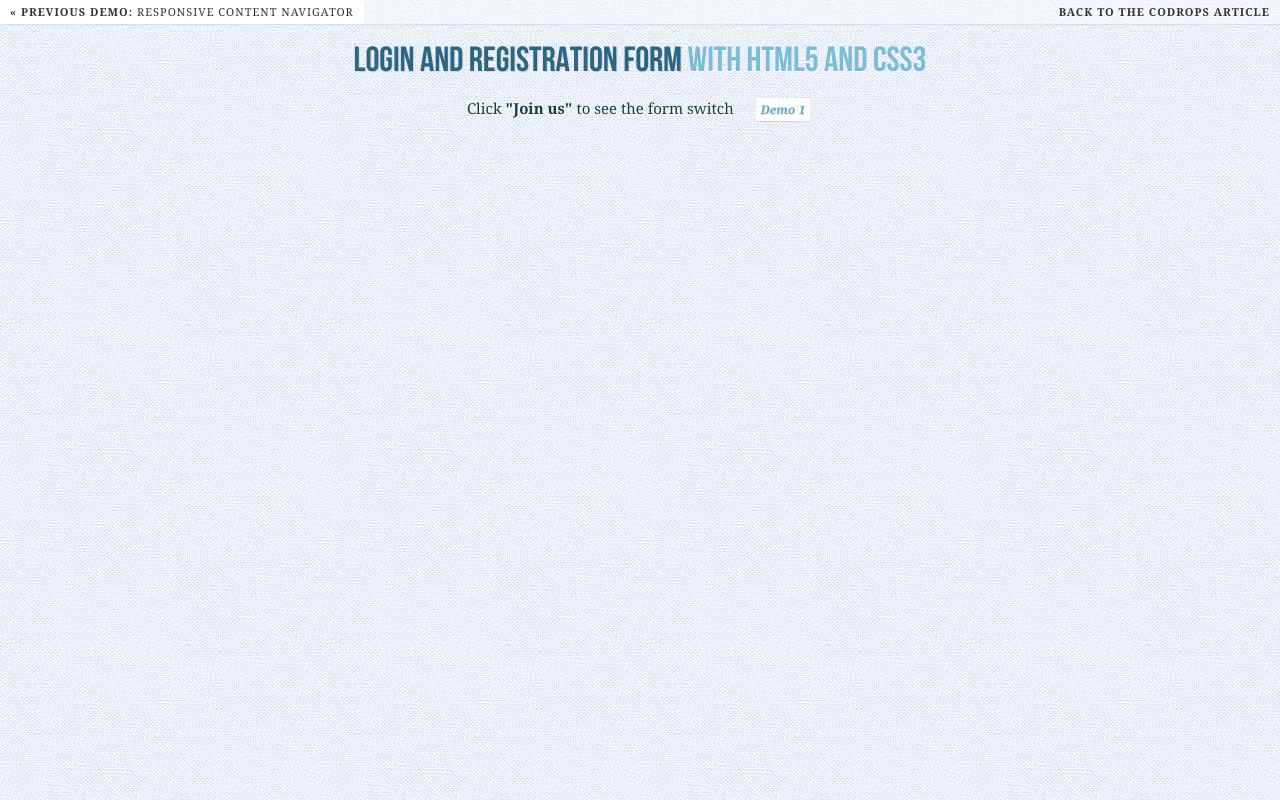
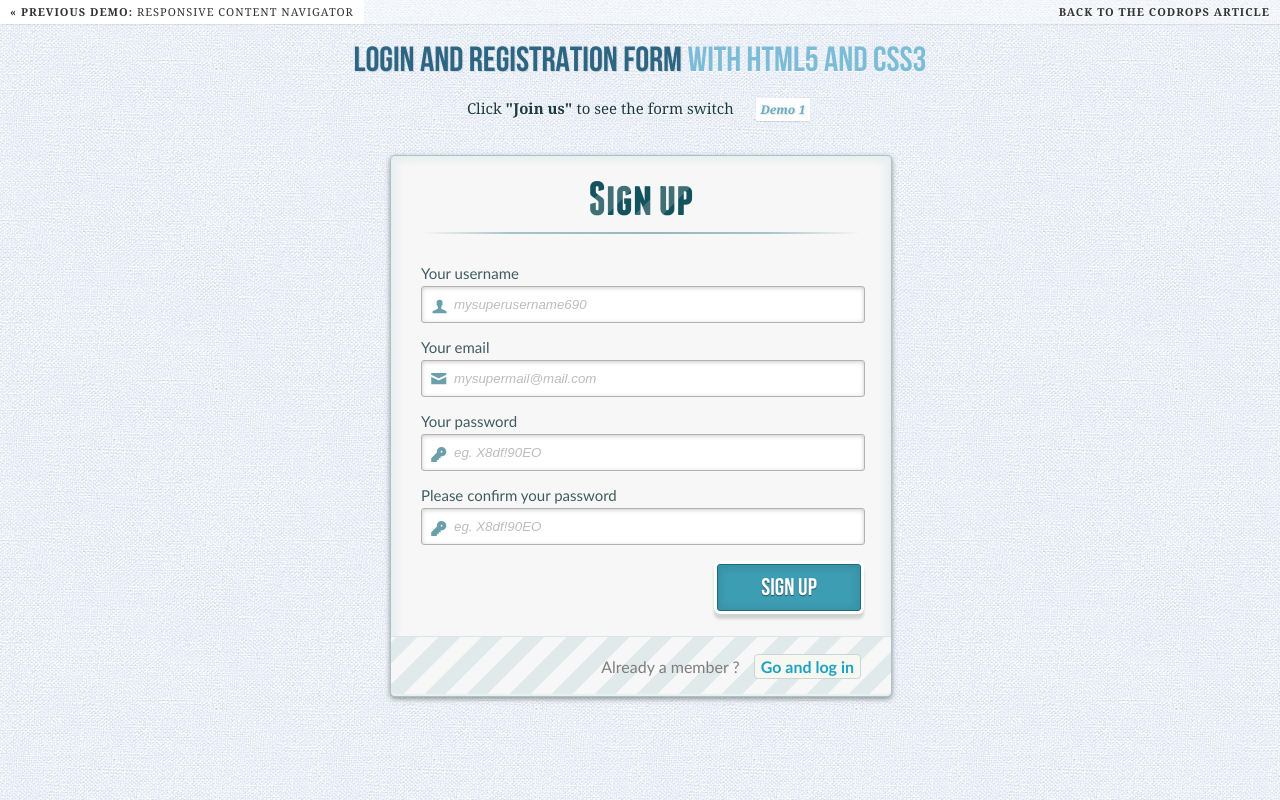
Before and after one commit to lexus0526/example2-for-gitflow, a plain HTML site: page index.html in a window 1280 px wide. Both pictures are taken after a click on the link "Join us". Drawn offline with Linux system fonts and the light colour scheme.

Commit message:
update file signin complete

```diff
--- a/index.html
+++ b/index.html
@@ -71,7 +71,7 @@
                             </form>
                         </div>
 
-                        <!-- <div id="register" class="animate form">
+                        <div id="register" class="animate form">
                             <form  action="mysuperscript.php" autocomplete="on">
                                 <h1> Sign up </h1>
                                 <p>
@@ -98,7 +98,7 @@
 									<a href="#tologin" class="to_register"> Go and log in </a>
 								</p>
                             </form>
-                        </div> -->
+                        </div>
 
                     </div>
                 </div>
```
